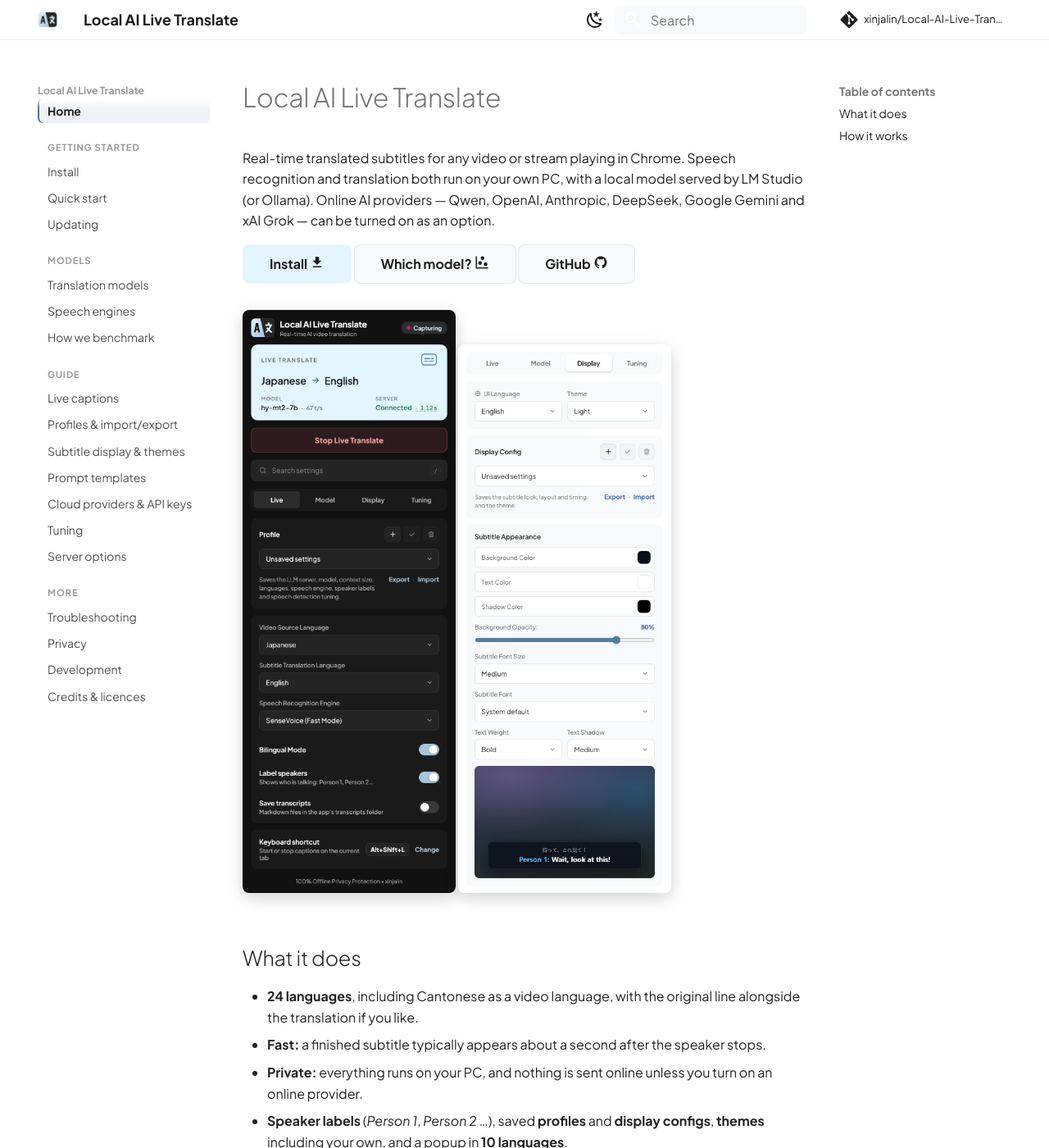
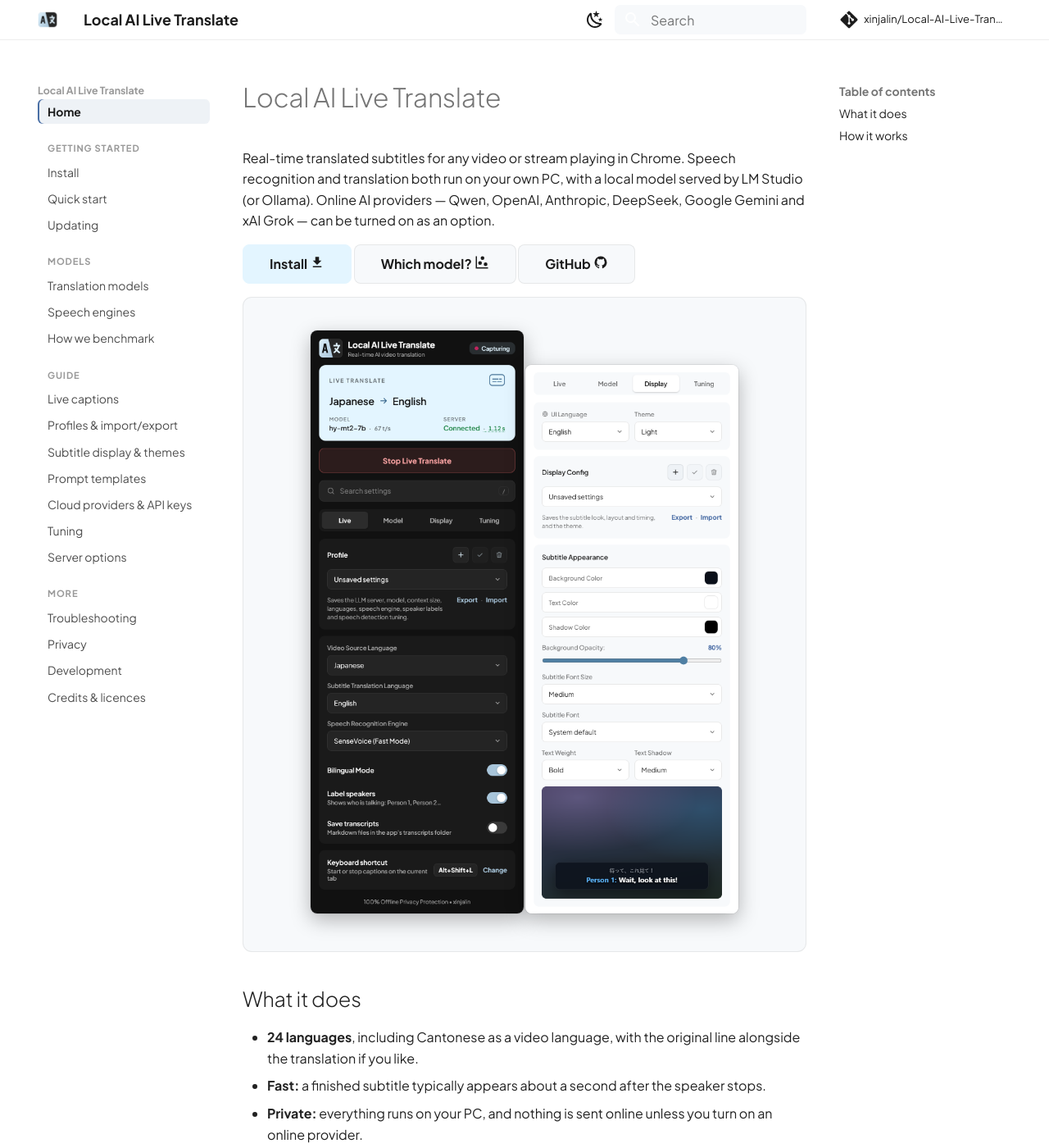
Before and after one commit to xinjalin/Local-AI-Live-Translate-docs, an MkDocs documentation site: the page built from docs/index.md, in a window 1280 px wide and 1400 px high. Shown: the whole window at 82% size. Built offline with MkDocs 1.6.1 and Material for MkDocs 9.7.7, drawn with Linux system fonts in a browser that asks for light colours; comment, search, counter and statistics services are not loaded.

Commit message:
Sidebar: no fade over Home; screenshots on a card
Material's glow under the sticky sidebar title spilled over the Home row,
so it looked faded compared with the other pages. The popup screenshots now
sit on a card with a hairline edge, so they stand out from the page.

Co-Authored-By: Claude Opus 5.5 <noreply@anthropic.com>

```diff
--- a/docs/assets/site.css
+++ b/docs/assets/site.css
@@ -93,9 +93,10 @@
 .md-typeset .md-button--primary:hover, .md-typeset .md-button--primary:focus { background: #cbe8fb; border-color: #cbe8fb;
   color: var(--lt-hi-text); }
 
-/* Screenshots side by side */
-.md-typeset .shots { display: flex; flex-wrap: wrap; gap: .8rem; align-items: flex-start; }
-.md-typeset .shots img { border-radius: .4rem; box-shadow: 0 .3rem 1rem rgba(0, 0, 0, .18); }
+/* Screenshots side by side, on a card so the popup's own background stands out from the page's */
+.md-typeset .shots { display: flex; flex-wrap: wrap; justify-content: center; gap: 1rem; align-items: flex-start;
+  padding: 1.2rem; border-radius: .55rem; background: var(--lt-card); border: 1px solid var(--lt-line); }
+.md-typeset .shots img { border-radius: .4rem; box-shadow: 0 0 0 1px var(--lt-line), 0 .4rem 1.2rem rgba(0, 0, 0, .28); }
 
 /* Sidebar: section headings are small grey labels, pages are links with a hover highlight, and the
    current page is a highlighted row with an accent bar (desktop layout; the phone menu keeps
@@ -105,6 +106,9 @@
     font-size: .62rem;
     font-weight: 700;
     color: var(--lt-nav-label);
+    /* Material's glow under this sticky title spills over the first page (Home) */
+    box-shadow: none;
+    margin-bottom: .15rem;
   }
   .md-nav--primary .md-nav__item--section > .md-nav__link {
     margin-top: 1.1rem;
```
